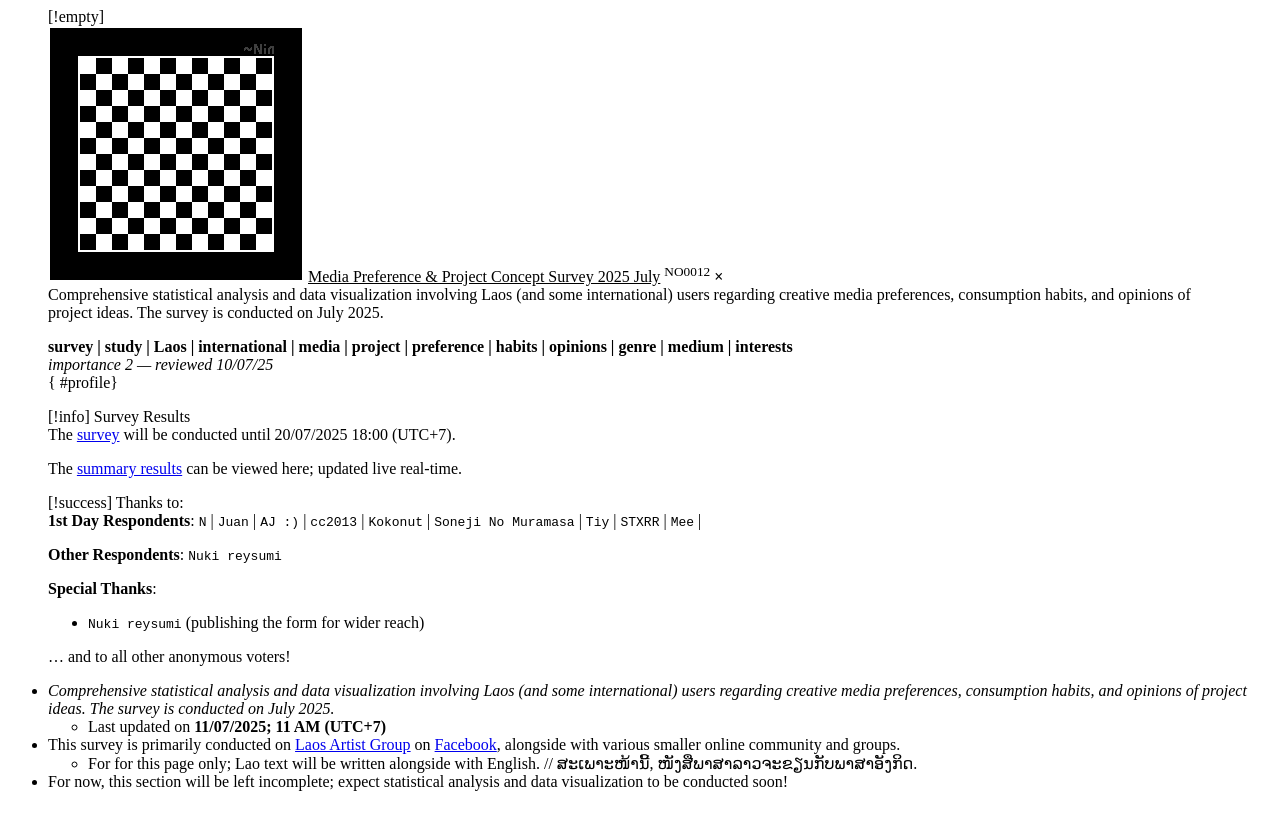
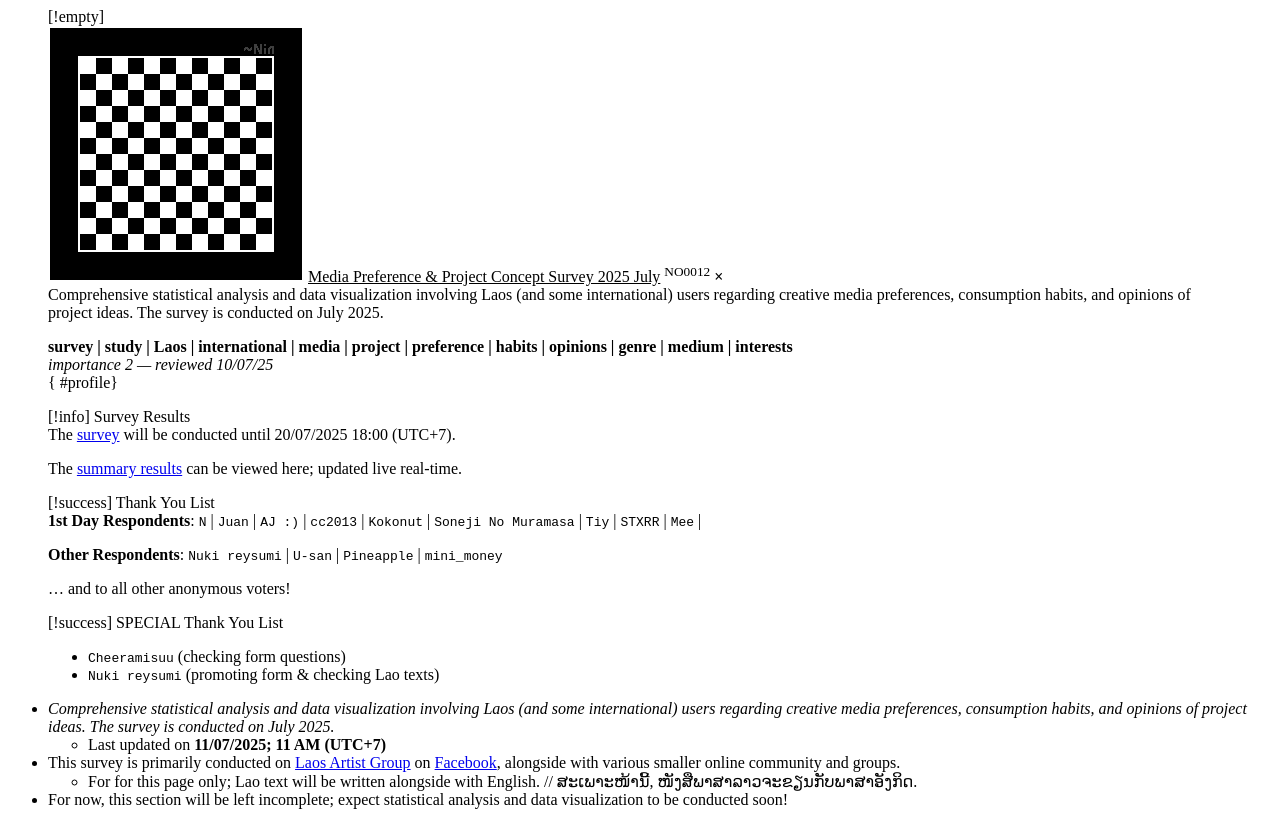
Before and after one commit to nin827/nin827.github.io, an Eleventy site: page src/site/notes/MATERIAL/NOTE/NO0012.md in a window 1280 px wide. Built offline with nearby package versions, Linux system fonts and the light colour scheme; Eleventy itself is replaced by a stand-in of ours; files that its build step writes are made by us from their sources; what @sindresorhus/slugify, eleventy-plugin-nesting-toc, fs-file-tree, glob would draw is missing.

Commit message:
Published multiple files

```diff
--- a/src/site/notes/MATERIAL/NOTE/NO0012.md
+++ b/src/site/notes/MATERIAL/NOTE/NO0012.md
@@ -16,15 +16,16 @@
 >
 > The [summary results](https://forms.office.com/Pages/AnalysisPage.aspx?AnalyzerToken=IMbKOjshQVUF8sPbwFwWQwCwz74IL0bZ&id=DQSIkWdsW0yxEjajBLZtrQAAAAAAAAAAAAO__QeX05dUNFoxNUZDVU8xMU5ONU9MTlpWUzQxTVJRRi4u) can be viewed here; updated live real-time.
 
->[!success] Thanks to:
+>[!success] Thank You List
 > **1st Day Respondents**: `N` | `Juan` | `AJ :)` | `cc2013` | `Kokonut` | `Soneji No Muramasa` | `Tiy` | `STXRR` |  `Mee` |
 >
-> **Other Respondents**: `Nuki reysumi`
->
-> **Special Thanks**:
-> - `Nuki reysumi` (publishing the form for wider reach)
+> **Other Respondents**: `Nuki reysumi` | `U-san` | `Pineapple` | `mini_money`
 >
 > … and to all other anonymous voters!
+
+>[!success] SPECIAL Thank You List
+> - `Cheeramisuu` (checking form questions)
+> - `Nuki reysumi` (promoting form & checking Lao texts)
 
 - *Comprehensive statistical analysis and data visualization involving Laos (and some international) users regarding creative media preferences, consumption habits, and opinions of project ideas. The survey is conducted on July 2025.*
 	- Last updated on **11/07/2025; 11 AM (UTC+7)**
```
